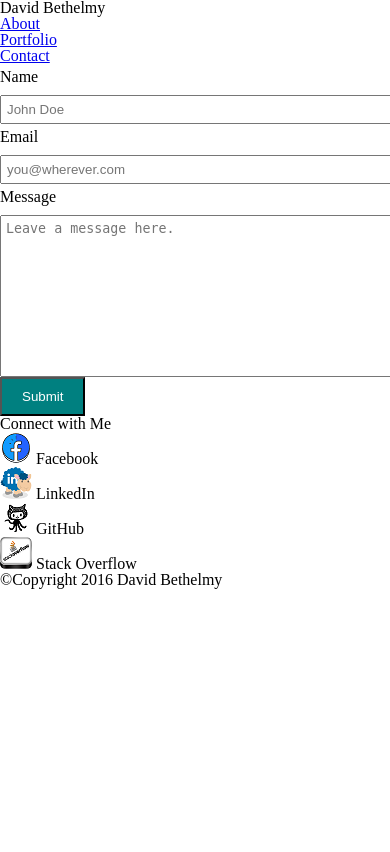
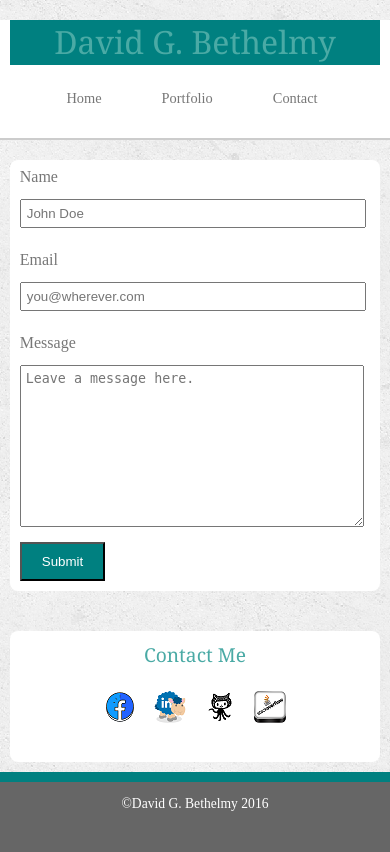
Before and after one commit to bethelmyd/Responsive-Portfolio, a PHP site: page /html/contact.html in a window 390 px wide; the page is wider, and only the part inside the window is pictured. Before the commit the page ends 589 px from the top of that part, so only its background shows below. Run offline with PHP 8.4, Linux system fonts and the light colour scheme.

Commit message:
commit again

```diff
--- /dev/null
+++ b/assets/css/contact-media-queries.css
@@ -0,0 +1,115 @@
+/************************************************************************************
+smaller than 980
+*************************************************************************************/
+@media screen and (max-width: 980px) {
+	/* pagewrap */
+	#container {
+		width: 95%;
+	}
+
+	/* content */
+	#content{
+		width: 60%;
+		padding: 3% 4%;
+		/*float: none;*/
+	}
+
+	/* sidebar */
+	#sidebar {
+		width: 30%;
+		/*float:none;*/
+	}
+	#sidebar .widget {
+		padding: 8% 7%;
+		margin-bottom: 10px;
+	}
+
+	hgroup {
+		margin: 0 0 15px;
+	}
+
+	.post-image{
+		float: none;
+		text-align: center;
+	}
+
+	form{
+		width: 95%;
+	}
+}
+
+/************************************************************************************
+smaller than 768
+*************************************************************************************/
+@media screen and (max-width: 768px) {
+
+	nav{
+		float:none;
+		width:100%;
+	}
+
+	#main-nav{
+		text-align:center;
+	}
+
+	/* site description */
+	hgroup {
+		margin: 0 0 15px;
+		float: none;
+		width: 100%;
+	}
+
+	/* content */
+	#content {
+		width: 100%;
+		float: none;
+		margin: 20px 0;
+		padding: 0;
+	}
+
+	/* sidebar */
+	#sidebar {
+		width: 100%;
+		margin: 0;
+		float: none;
+	}
+	#sidebar .widget {
+		padding: 3% 4%;
+		margin: 0 0 10px;
+	}
+
+	.post-image{
+		float: left;
+		text-align: left;
+	}
+
+	.widget ul{
+		text-align: center;
+	}
+
+}
+
+/************************************************************************************
+smaller than 640
+*************************************************************************************/
+@media screen and (max-width: 640px) {
+
+	/* main nav */
+	#main-nav a {
+		font-size: 90%;
+		padding: 10px 8px;
+	}
+
+/*	.tooltip:hover .tooltiptext {
+	    visibility: hidden;
+	}
+*/
+	ul{
+		text-align: center;
+	}
+
+	#main-nav li{
+		padding: 0 2.5em 0 0;
+	}
+
+}
--- a/assets/css/style.css
+++ b/assets/css/style.css
@@ -214,6 +214,7 @@ FOOTER
 #footer {
 	clear: both;
 	background-color: #666;
+	color:white;
 	font-size: 85%;
 	text-align: center;
 	border-top: 10px solid teal;
--- a/html/contact.html
+++ b/html/contact.html
@@ -1,53 +1,74 @@
-<!DOCTYPE html>
-<html>
+<!doctype html>
+<html lang="en">
 <head>
-	<meta charset="UTF-8">
-	<title>Basic Portfolio - Contact Page</title>
-	<meta name="viewport" content="width=device-width, initial-scale=1.0">
-	<link rel="stylesheet" type="text/css" href="../assets/css/reset.css">
-	<link rel="stylesheet" type="text/css" href="../assets/css/styles.css">
-	<link rel="stylesheet" type="text/css" href="../assets/css/contact_styles.css">
+	<meta charset="utf-8">
+	<meta name="viewport" content="width=device-width, initial-scale=1">
+	<title>Adaptive Portfolio - Contact Page</title>
+
+	<!-- main css -->
+	<link href="../assets/css/reset.css" rel="stylesheet" type="text/css">
+	<link href="../assets/css/style.css" rel="stylesheet" type="text/css">
+	<link href="../assets/css/contact_styles.css" rel="stylesheet" type="text/css">
+	<link href="../assets/css/contact-media-queries.css" rel="stylesheet" type="text/css">
+
 </head>
+
 <body>
-	<header>
-		<section id = "insideHeader" class="group">
-			<section id="leftOfInsideHeader">
-				<h2>David Bethelmy</h2>
-			</section>
-			<section id="rightOfInsideHeader">
+
+	<header id="header" class="clearfix">
+		<div id="container">
+			<hgroup>
+				<h1>David G. Bethelmy</h1>
+			</hgroup>
+
 			<nav>
-					<ul>
-						<li><a href="../index.html">About</a></li>
-						<li><a href="portfolio.html">Portfolio</a></li>
-						<li><a href="#">Contact</a></li>
+				<ul id="main-nav" class="clearfix">
+					<li><a href="#">Home</a></li>
+					<li><a href="html/portfolio.html">Portfolio</a></li>
+					<li><a href="html/contact.html">Contact</a> </li>
 				</ul>
+				<!-- /#main-nav -->
 			</nav>
-			</section>
-		</section>
+		</div>
 	</header>
-	<main class="group">
-		<section id="leftOfMain">
+	<div id="container">
+
+		<!-- /#header -->
+
+		<div id="content">
+
+			<article class="post clearfix">
 				<form method = "POST" action = "#">
 					<!-- Some form elements like label and input are styled as block elements -->
 					<p>
 						<label>Name</label>
-					<input type = "text" name = "fullName" placeholder="John Doe">
+						<input id="name" type = "text" name = "fullName" placeholder="John Doe">
 					</p>
 					<p>
 						<label>Email</label>
-					<input type="email" name="email" placeholder="you@wherever.com">
+						<input id="email" type="email" name="email" placeholder="you@wherever.com">
 					</p>
 					<p>
 						<label>Message</label>
-					<textarea name="message" rows="10" placeholder="Leave a message here."></textarea>
+						<textarea id="message" name="message" rows="10" placeholder="Leave a message here."></textarea>
 					</p>
 					<p>
 						<input type="submit" name="Submit" value = "Submit">
 					</p>
 				</form>
-		</section>
-		<section id = "rightOfMain">
-			<h4>Connect with Me</h4>
+			</article>
+			<!-- /.post -->
+
+		</div>
+		<!-- /#content -->
+
+
+		<aside id="sidebar">
+
+			<!-- /.widget -->
+
+			<section class="widget clearfix">
+				<h4 class="widgettitle">Contact Me</h4>
 				<ul>
 					<li class="tooltip">
 						<a href="#"><img src="../assets/images/facebook.png" alt="Facebook"></a>
@@ -66,10 +87,23 @@
 						<span class="tooltiptext">Stack Overflow</span>
 					</li>
 				</ul>
+
 			</section>
-	</main>
-	<footer>
-		<h6>&copy;Copyright 2016 David Bethelmy</h6>
+			<!-- /.widget -->
+
+		</aside>
+		<!-- /#sidebar -->
+
+
+	</div>
+	<!-- /#container -->
+
+	<footer id="footer">
+
+		<p>&copy;David G. Bethelmy 2016</p>
+
 	</footer>
+	<!-- /#footer -->
+
 </body>
 </html>
```
Also changed, not shown: html/contact2.html (added, +75 -0 lines), html/portfolio.html (+105 -60 lines), html/portfolio2.html (added, +84 -0 lines), index.html (+3 -7 lines), assets/css/index-media-queries.css (renamed from assets/css/media-queries.css). Lines whose indentation alone changed are shown as unchanged.
